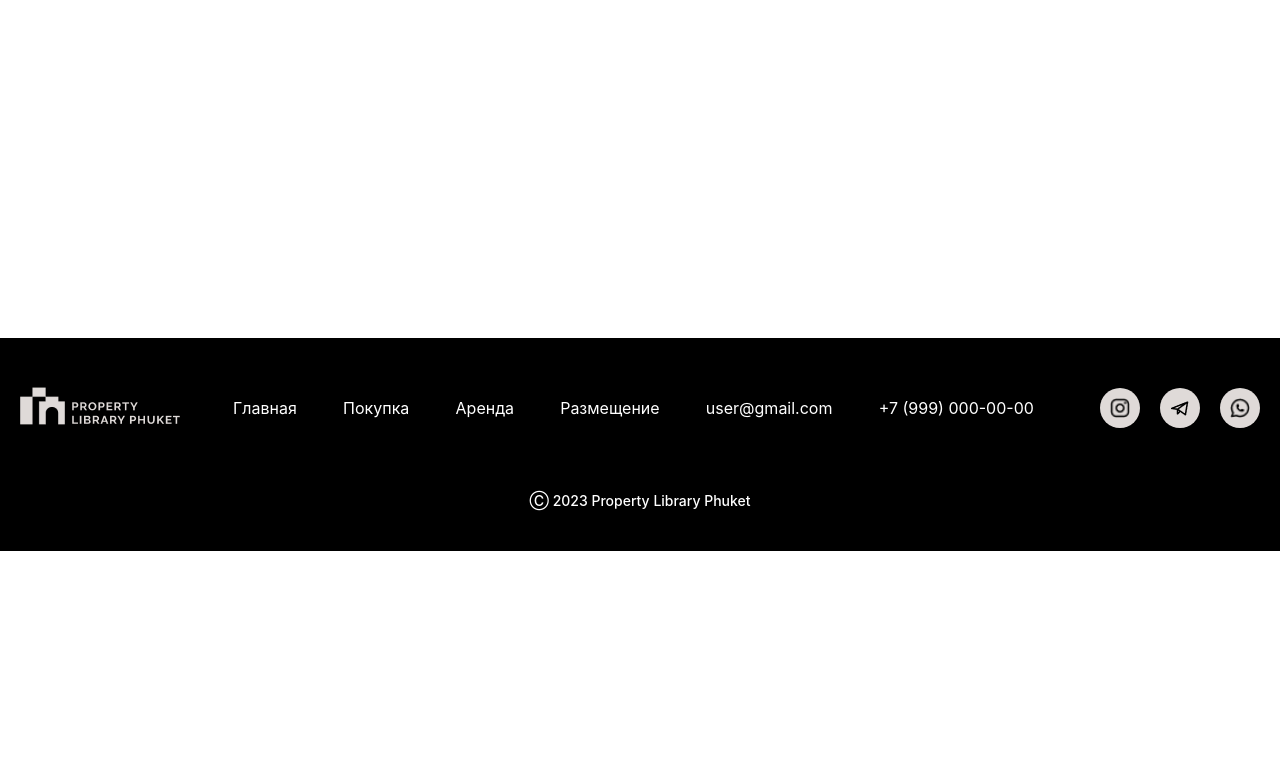
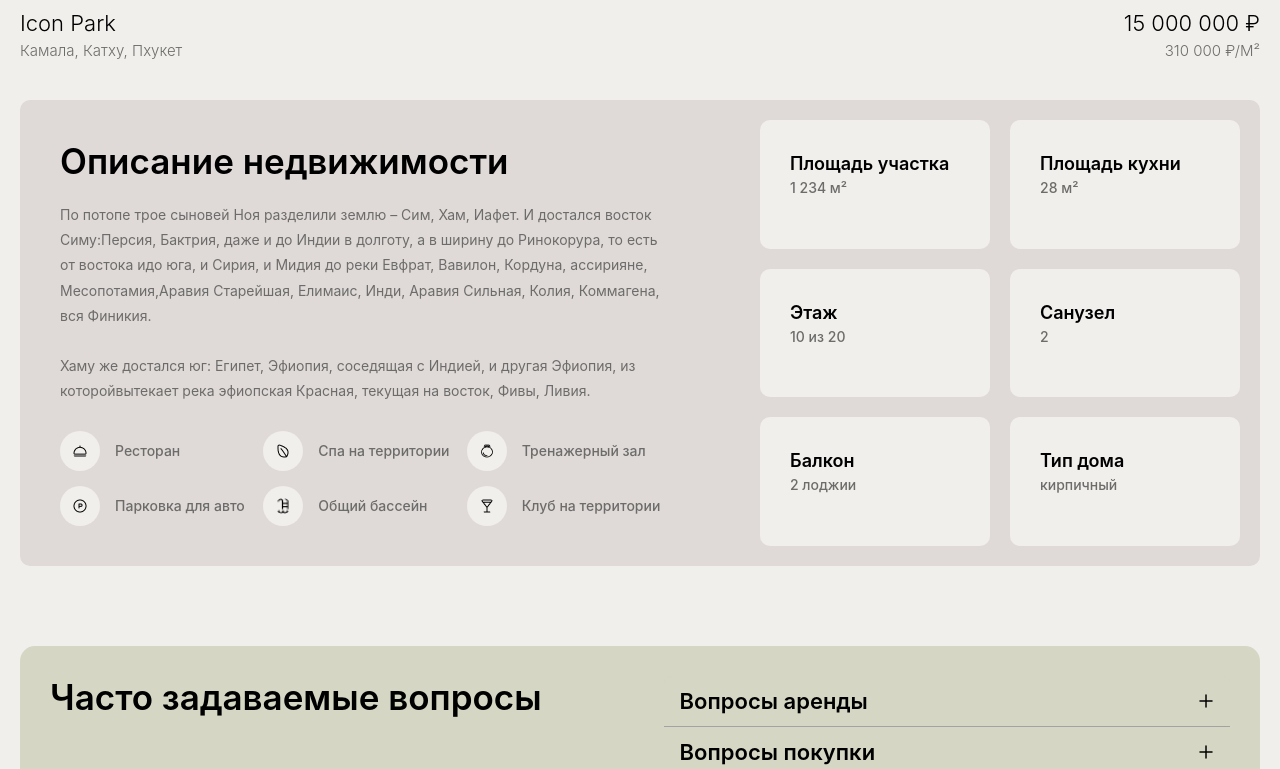
Before and after one commit to WhiteHanClean/Building, a Next.js app: page /DeatailProperty/DetailProperty in a window 1280 px wide. Before the commit this address had no page. Shown: the part 531-1300 px from the top of the page. Before the commit the page ends 1082 px from the top, so only its background shows below. Built offline with nearby package versions, Linux system fonts and the light colour scheme; a web font is replaced by a local one.

Commit message:
detailProperty page

```diff
--- a/src/components/ListOffers/ListOffers.module.scss
+++ b/src/components/ListOffers/ListOffers.module.scss
@@ -49,6 +49,9 @@
   align-items: center;
   list-style-type: none;
   gap: 20px;
+  a {
+    text-decoration: none;
+  }
 }
 
 .listOffer_item {
--- a/src/components/ListOffers/ListOffers.tsx
+++ b/src/components/ListOffers/ListOffers.tsx
@@ -1,6 +1,7 @@
 import React, { useState } from "react";
 import s from "./ListOffers.module.scss";
 import BuildCard from "../BuildCard/BuildCard";
+import Link from "next/link";
 // import Pagination from "../Pagination/Pagination";
 // import { useGetObjectsQuery } from "../../api/Api";
 
@@ -67,7 +68,9 @@ const ListOffers = () => {
       <ul className={s.listOffer_list}>
         {items.map((item, index) => (
           <li key={index} className={s.listOffer_item}>
-            <BuildCard />
+            <Link href={"/DetailProperty/DetailProperty"}>
+              <BuildCard />
+            </Link>
           </li>
         ))}
       </ul>
--- a/src/components/PropertyDesc/PropertyDesc.module.scss
+++ b/src/components/PropertyDesc/PropertyDesc.module.scss
@@ -1,6 +1,7 @@
 @import '../../styles/variable';
 
 .property_desc {
+  margin-top: 20px;
   .property_desc_field {
     display: flex;
     justify-content: space-between;
--- /dev/null
+++ b/src/pages/DeatailProperty/DetailProperty.tsx
@@ -0,0 +1,18 @@
+import Consultation from '@/components/Consultation/Consultation';
+import ProductSlider from '@/components/ProductSlider/ProductSlider';
+import PropertyDesc from '@/components/PropertyDesc/PropertyDesc';
+import Questions from '@/components/Questions/Questions';
+import React from 'react';
+
+const DetailProperty: React.FC = () => {
+    return (
+        <div>
+            <ProductSlider/>
+            <PropertyDesc/>
+            <Questions/>
+            <Consultation/>
+        </div>
+    );
+};
+
+export default DetailProperty;
--- a/src/styles/globals.scss
+++ b/src/styles/globals.scss
@@ -170,6 +170,9 @@ select {
 
 .build_swiper {
   width: 100%;
+  a {
+    text-decoration: none;
+  }
 }
 
 .swiper-scrollbar {
```
Also changed, not shown: src/components/Slider/Slider.tsx (+19 -0 lines).
